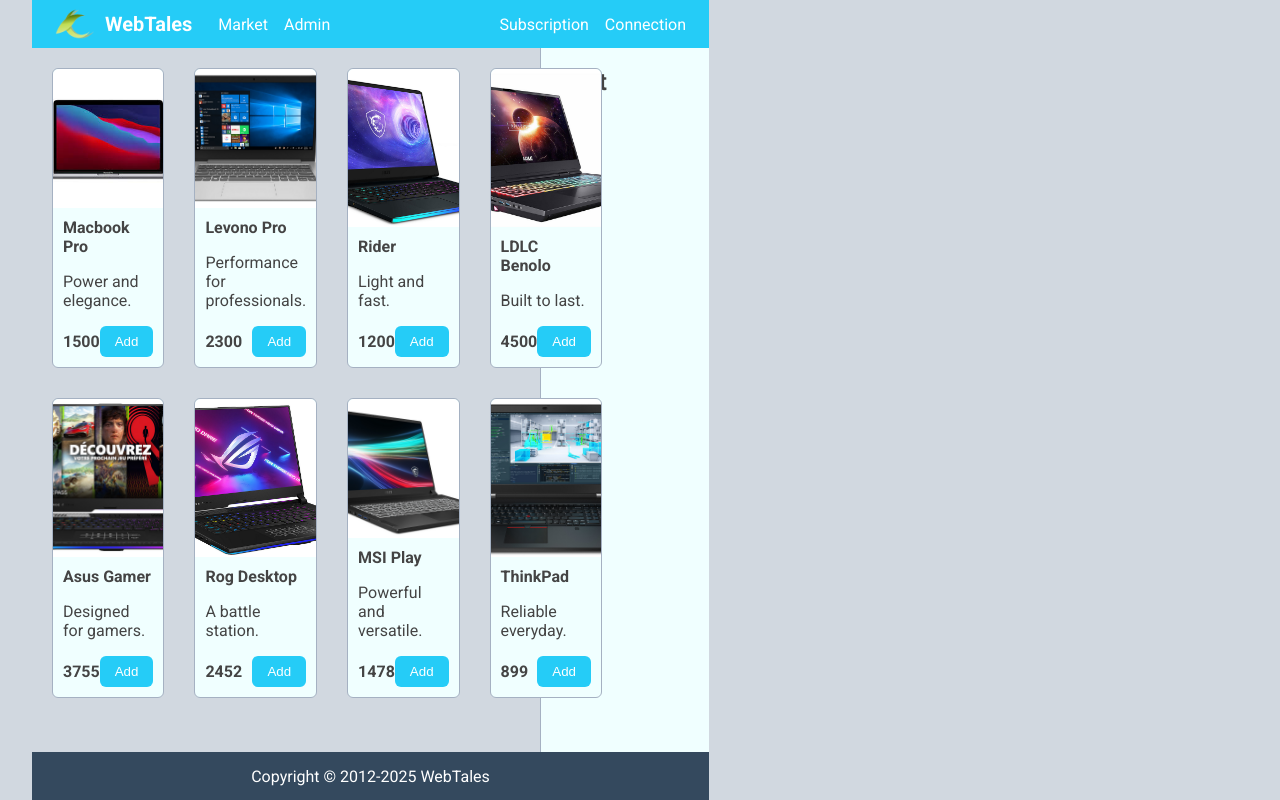
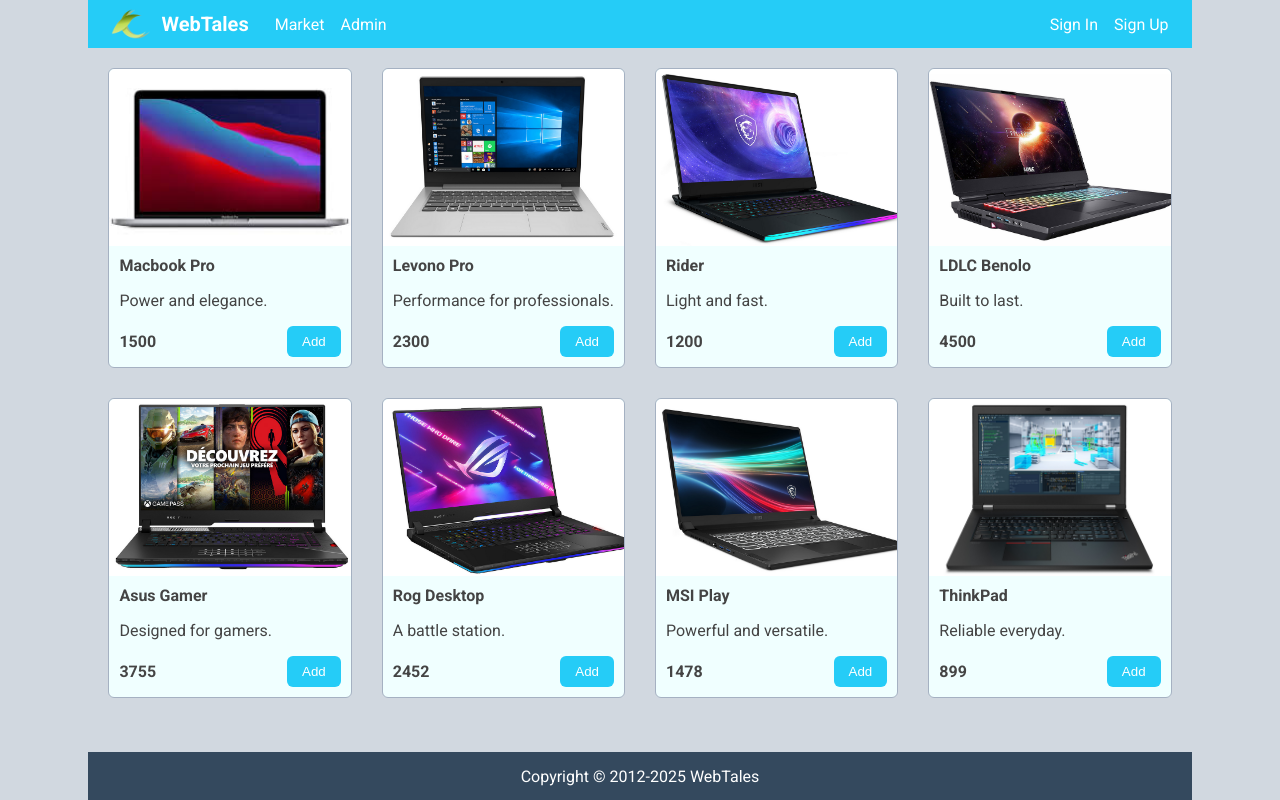
Before and after one commit to YahyaWebTales/simple-market, a Vue app: page / in a window 1280 px wide. Built offline with nearby package versions, Linux system fonts and the light colour scheme.

Commit message:
feat: Part 1 done
Allow users to select items, add them to the cart, and remove them as needed, without a backend.

```diff
--- a/src/App.vue
+++ b/src/App.vue
@@ -4,40 +4,53 @@
   import TheShop from "./components/Shop/Shop.vue";
   import TheCart from "./components/Cart/Cart.vue";
   import data from './data/product';
-  import { reactive } from 'vue';
+  import { computed, reactive } from 'vue';
 
-  import type { ProductInterface } from "./interfaces/product.interface";
+  import type { ProductInterface , ProductCartInterface } from "./interfaces";
 
 
 
   const state = reactive<{
     products: ProductInterface[],
-    cart: ProductInterface[],
+    cart: ProductCartInterface[],
   }>({
     products: data,
     cart: [],
   })
 
   function addProdToCart(productId: number): void {
-    console.log("wtf");
     const product = state.products.find((product) => product.id === productId);
-    if(product && !state.cart.find((product) => product.id === productId))
+    if(product)
     {
-      state.cart.push({ ...product });
-      console.log("wtf");
+      const productInCart = state.cart.find(product => product.id === productId)
+      if(productInCart) {
+          productInCart.quantity++;
+      }else {
+        state.cart.push({ ...product, quantity: 1 });
+      }
     }
   };
 
   function removeProdFromCart(productId: number): void {
-    state.cart = state.cart.filter((product) => product.id !== productId);
+  const productFromCart = state.cart.find(product => product.id === productId);
+  if(productFromCart){
+    if(productFromCart.quantity === 1){
+       state.cart = state.cart.filter(product => product.id !== productId)
+      }
+      else {
+        productFromCart.quantity--;
+    }
   }
+};
+
+const cartEmpty = computed(() => state.cart.length === 0)
 
 </script>
 
-<template>
-  <div class="app-container">
+<template >
+  <div class="app-container" :class="{gridEmpty: cartEmpty}">
     <TheHeader class="header" />
-    <TheCart :cart="state.cart" class="cart" @remove-product-from-cart="removeProdFromCart"/>
+    <TheCart v-if="!cartEmpty" :cart="state.cart" class="cart" @remove-product-from-cart="removeProdFromCart"/>
     <TheShop :products="state.products" @add-product-to-cart="addProdToCart" class="shop"/>
     <TheFooter class="footer"/>
   </div>
@@ -51,25 +64,35 @@
 
 .app-container {
   min-height: 100vh;
+  width: 100%;
   display: grid;
   grid-template-areas: 'header header' 'shop cart' 'footer footer';
   grid-template-columns: 75% 25%;
   grid-template-rows: 48px auto 48px;
 }
 
+.gridEmpty{
+  grid-template-areas: 'header' 'shop' 'footer';
+  grid-template-columns: 100%;
+}
+
 .header {
   grid-area: header;
 }
+
 .shop {
   grid-area: shop;
 }
+
 .cart {
   grid-area: cart;
   border-left: var(--border);
   background-color: azure;
 }
+
 .footer {
   grid-area: footer;
 }
 
+
 </style>
--- a/src/assets/base.scss
+++ b/src/assets/base.scss
@@ -17,7 +17,7 @@
 
 
 
-  --font-family: 'Roboto', sans-serif;;
+  --font-family: 'Roboto', sans-serif;
 }
 
 * {
@@ -43,11 +43,14 @@
 }
 body {
   min-height: 100vh;
+  width: 100%;
   padding: 0;
   margin: 0;
   color: var(--text-color);
   background-color: var(--gray-1);
   font-family: var(--font-family);
+  overflow-x: hidden;
+  max-width: none;
 }
 
 /* flex */
@@ -148,3 +151,24 @@
     background-color: var(--danger-2);
   }
 }
+
+.btn-success {
+  background-color: var(--success-1);
+  color: var(--text-primary-color);
+  padding: 5px 0px;
+  font-size: 14px;
+  border-radius: var(--border-radius);
+  &:hover {
+    background-color: var(--success-2);
+  }
+}
+
+/* Media */
+
+@media (min-width: 1024px) {
+  #app {
+    display: grid;
+    grid-template-columns: 1fr;
+    padding: 0;
+  }
+}
--- a/src/components/Cart/Cart.vue
+++ b/src/components/Cart/Cart.vue
@@ -1,20 +1,28 @@
 <script setup lang="ts">
-        import type { ProductInterface } from '@/interfaces/product.interface';
+        import type { ProductCartInterface } from '@/interfaces';
 import CartProductList from './CartProductList.vue';
+import { computed } from 'vue';
 
-        defineProps<{
-            cart: ProductInterface[]
+        const props = defineProps<{
+            cart: ProductCartInterface[]
         }>();
 
         const emit = defineEmits<{
         (e: 'removeProductFromCart', productId: number): void
     }>();
 
+    const totalPrice = computed(() =>
+        props.cart.reduce((acc,product) => {
+            return acc + product.price * product.quantity
+        },0)
+    )
+
 </script>
 <template>
-    <div class="p-20">
+    <div class="p-20 flex-column">
         <h2 class="mb-10">Cart</h2>
-        <CartProductList :cart="cart" @remove-product-from-cart="emit('removeProductFromCart',$event)"/>
+        <CartProductList class="flex-fill" :cart="cart" @remove-product-from-cart="emit('removeProductFromCart',$event)"/>
+        <button class="btn btn-success">Order Now {{ totalPrice }}€</button>
     </div>
 </template>
 
--- a/src/components/Cart/CartProduct.vue
+++ b/src/components/Cart/CartProduct.vue
@@ -1,8 +1,8 @@
 <script setup lang="ts">
-import type { ProductInterface } from '@/interfaces/product.interface';
+import type { ProductCartInterface } from '@/interfaces';
 
     defineProps<{
-            product: ProductInterface
+            product: ProductCartInterface
         }>();
 
     const emit = defineEmits<{
@@ -13,7 +13,8 @@
 
 <template>
     <div class="mb-10 p-10 d-flex flex-row align-items-center product">
-        <strong class="flex-fill mr-10">{{ product.title }}</strong>
+        <strong class=" mr-10">{{ product.title }}</strong>
+        <span class="flex-fill">x {{ product.quantity }}</span>
         <span class="mr-10">{{ product.price }}</span>
         <button @click="emit('removeProductFromCart',product.id)" class="btn btn-danger">Remove</button>
     </div>
--- a/src/components/Cart/CartProductList.vue
+++ b/src/components/Cart/CartProductList.vue
@@ -1,9 +1,9 @@
 <script setup lang="ts">
-    import type { ProductInterface } from '@/interfaces/product.interface';
+    import type { ProductCartInterface } from '@/interfaces';
     import CartProduct from './CartProduct.vue'
 
     defineProps<{
-            cart: ProductInterface[]
+            cart: ProductCartInterface[]
         }>();
 
     const emit = defineEmits<{
--- a/src/components/Header.vue
+++ b/src/components/Header.vue
@@ -17,10 +17,10 @@
         </ul>
         <ul class="d-flex flex-row">
             <li class="mr-10">
-                <a href="#">Subscription</a>
+                <a href="#">Sign In</a>
             </li>
             <li>
-                <a href="#">Connection</a>
+                <a href="#">Sign Up</a>
             </li>
         </ul>
     </header>
--- a/src/components/Shop/Shop.vue
+++ b/src/components/Shop/Shop.vue
@@ -1,5 +1,5 @@
 <script setup lang="ts">
-    import type { ProductInterface } from '@/interfaces/product.interface';
+    import type { ProductInterface } from '@/interfaces';
     import ShopProductList from './ShopProductList.vue';
 
     defineProps<{
--- a/src/components/Shop/ShopProductList.vue
+++ b/src/components/Shop/ShopProductList.vue
@@ -1,6 +1,6 @@
 <script setup lang="ts">
     import ShopProduct from './ShopProduct.vue';
-    import type { ProductInterface } from '@/interfaces/product.interface';
+    import type { ProductInterface } from '@/interfaces';
     defineProps<{
         products: ProductInterface[];
     }>();
--- /dev/null
+++ b/src/interfaces/index.ts
@@ -0,0 +1,2 @@
+export * from './product.interface'
+export * from './productCart.interface'
--- /dev/null
+++ b/src/interfaces/productCart.interface.ts
@@ -0,0 +1,5 @@
+import type { ProductInterface } from "./product.interface";
+
+export interface ProductCartInterface extends ProductInterface{
+    quantity: number;
+}
```
